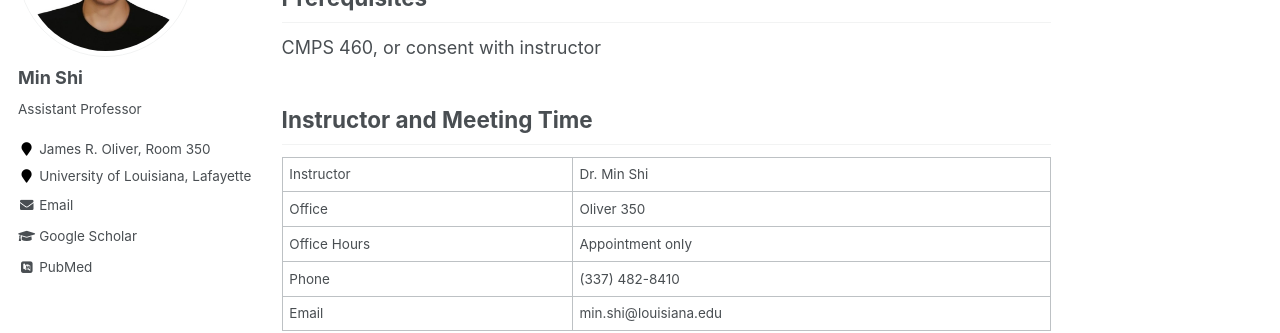
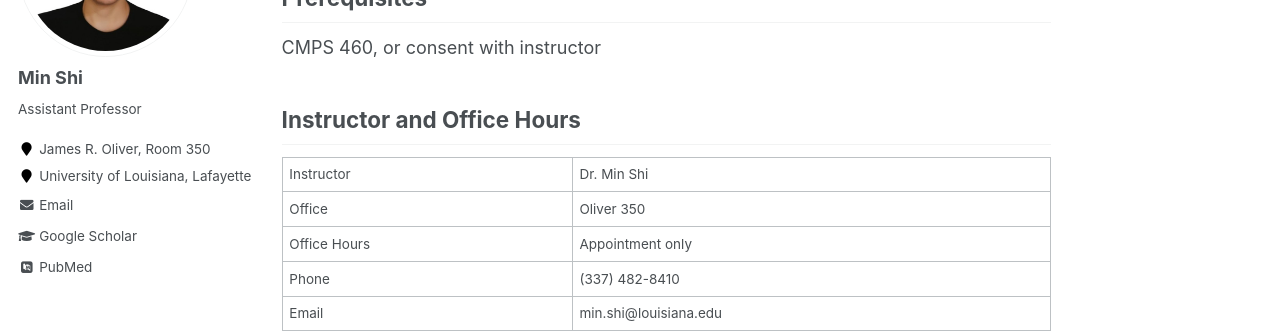
Before and after one commit to shiminxst/shiminxst.github.io, a Jekyll site: the page built from _teaching/2024-fall-CSCE566.md, in a window 1280 px wide and 900 px high, scrolled down 640 px. Shown: the part 154-487 px from the top of the window. Built offline with Jekyll 4.4.1, drawn with Linux system fonts in a browser that asks for light colours; some web fonts are replaced.

Commit message:
Update 2024-fall-CSCE566.md

```diff
--- a/_teaching/2024-fall-CSCE566.md
+++ b/_teaching/2024-fall-CSCE566.md
@@ -24,7 +24,7 @@ This course covers fundamental methods and techniques for analyzing and mining r
 ## Prerequisites
 CMPS 460, or consent with instructor
 
-## Instructor and Meeting Time
+## Instructor and Office Hours
 
 Instructor    | Dr. Min Shi
 Office        | Oliver 350
```
